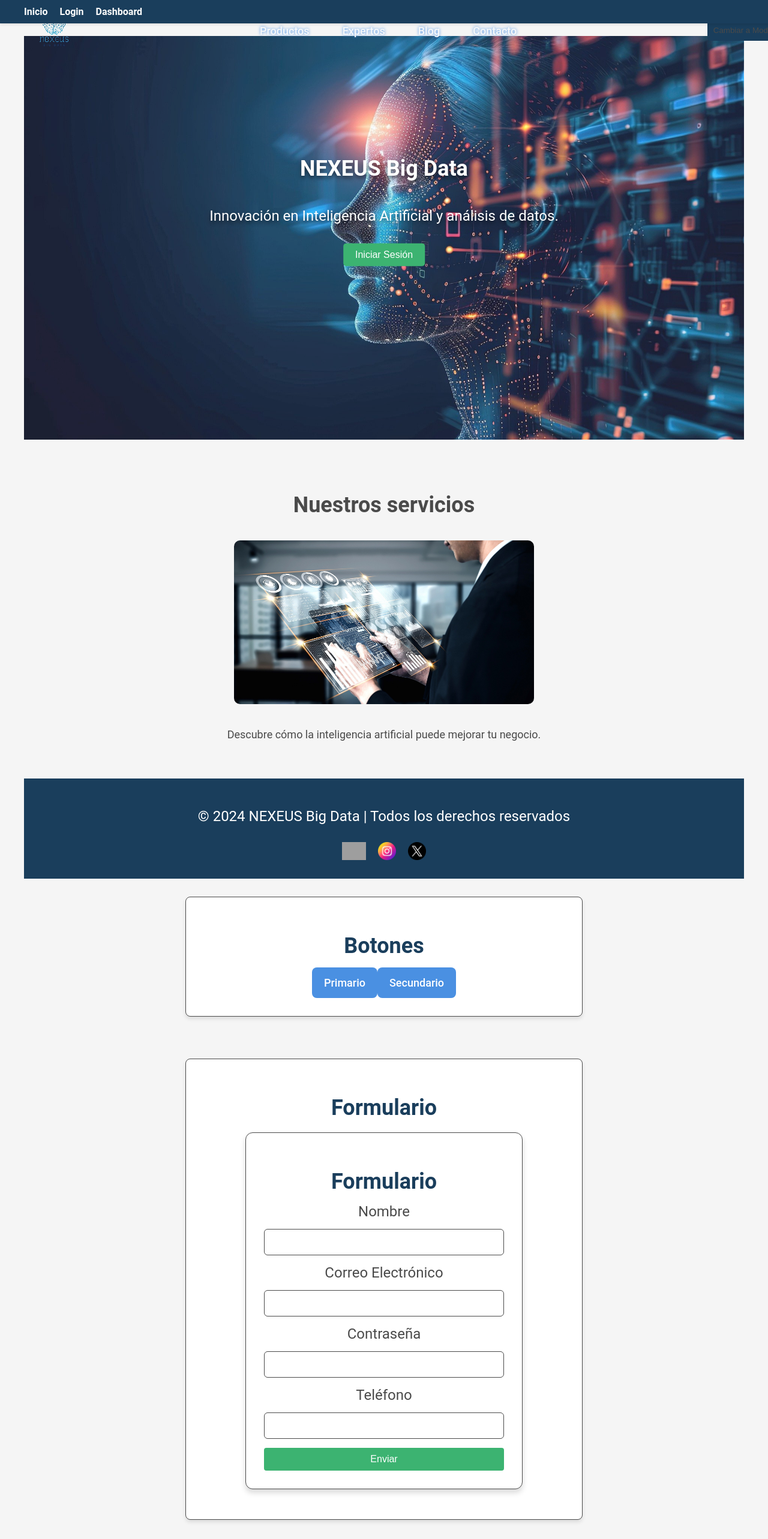
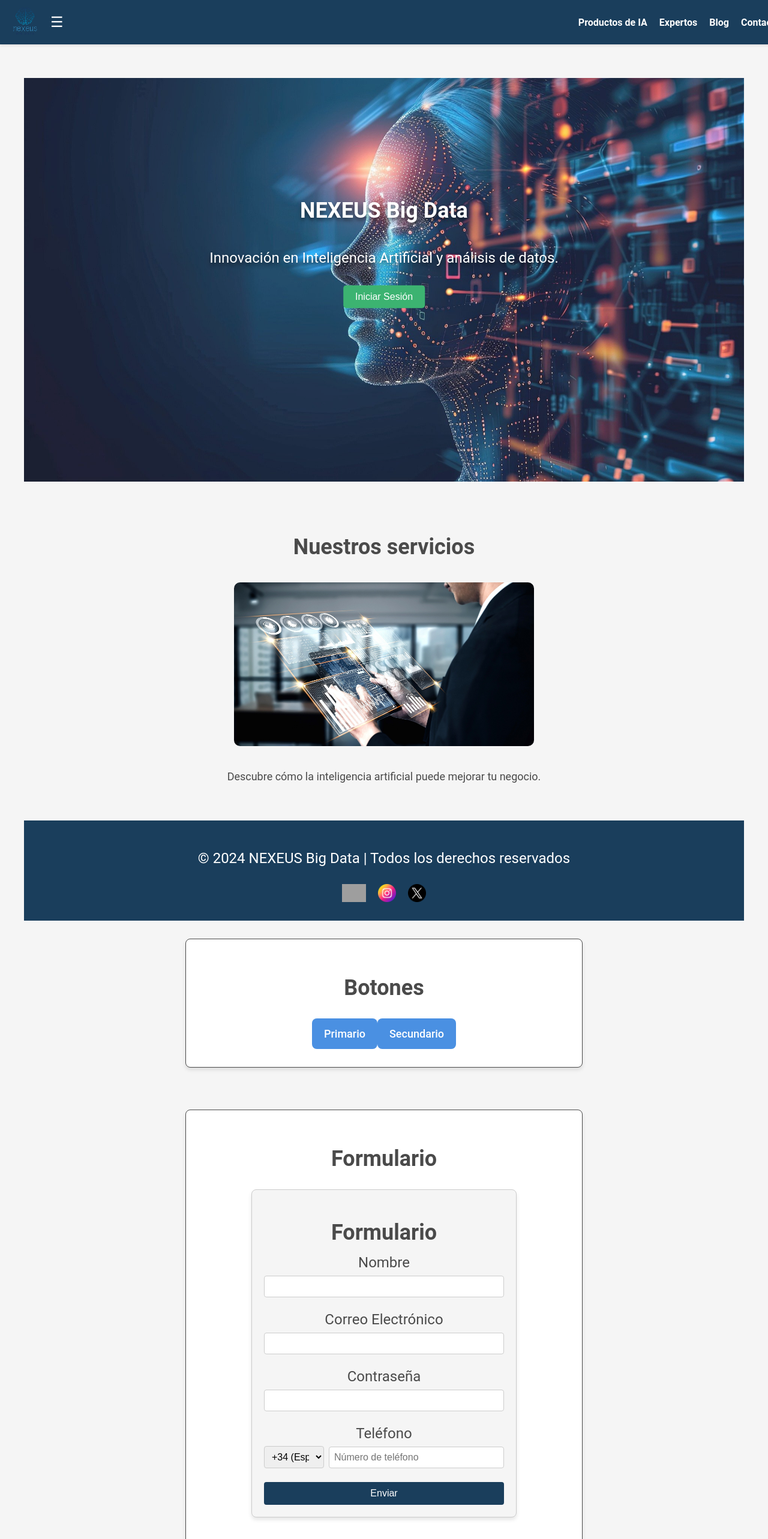
Before and after one commit to Olm72/frontend, a React (Create React App) app: page / in a window 1280 px wide. Shown: the top 2566 px of the page at 60% size. Built offline with nearby package versions, Linux system fonts and the light colour scheme; grey boxes are pictures that could not be loaded.

Commit message:
Añadidos enlaces a la derecha del header, diseño ajustado y menú funcional.

```diff
--- a/src/App.css
+++ b/src/App.css
@@ -24,15 +24,6 @@ body {
   font-family: 'Roboto', sans-serif;
 }
 
-
-body {
-  margin: 0;
-  padding: 0;
-  font-family: 'Roboto', sans-serif;
-  background-color: var(--background-color);
-  color: var(--text-color);
-}
-
 .app-container {
   display: flex;
   flex-direction: column;
@@ -42,40 +33,130 @@ body {
 
 /* Header */
 .app-header {
-  background-color: var(--primary-color); /* Azul marino */
+  display: flex;
+  justify-content: space-between;
+  align-items: center;
+  padding: 10px 20px;
+  background-color: var(--primary-color);
   color: white;
-  padding: 10px 20px;
-  position: fixed; /* Fija el header en la parte superior */
+  position: fixed;
   top: 0;
   left: 0;
-  width: 100%; /* Asegura que el header ocupe todo el ancho */
-  z-index: 1000; /* Hace que el header esté por encima de otros elementos */
+  width: 100%;
+  z-index: 1000;
+  box-shadow: 0px 2px 4px rgba(0, 0, 0, 0.1);
+}
+
+.header-left {
   display: flex;
   align-items: center;
-  justify-content: space-between; /* Espacio entre contenido del header */
-  box-shadow: 0px 2px 4px rgba(0, 0, 0, 0.1); /* Sombra opcional */
 }
 
-.header-nav .nav-list {
+.header-right {
+  display: flex;
+  align-items: center;
+}
+
+.nav-links {
   display: flex;
   list-style: none;
   margin: 0;
   padding: 0;
 }
 
-.header-nav .nav-list li {
+.nav-links li {
   margin-left: 20px;
 }
 
-.header-nav .nav-list li a {
+.nav-links li a {
   color: white;
   text-decoration: none;
   font-size: 16px;
   font-weight: bold;
 }
 
-.header-nav .nav-list li a:hover {
+.nav-links li a:hover {
   text-decoration: underline;
+}
+
+.logo {
+  height: 50px; /* Tamaño del logo */
+  margin-right: 15px; /* Espacio entre el logo y el menú desplegable */
+}
+
+.dropdown-menu {
+  position: relative;
+  margin-right: auto; /* Empuja el botón de cambio de tema hacia la derecha */
+}
+
+.dropdown-menu {
+  position: relative;
+}
+
+.menu-toggle {
+  background: none;
+  border: none;
+  color: white;
+  font-size: 24px;
+  cursor: pointer;
+}
+
+.dropdown-content {
+  position: absolute;
+  top: 100%;
+  left: 0;
+  background-color: var(--primary-color);
+  box-shadow: 0 4px 8px rgba(0, 0, 0, 0.2);
+  list-style: none;
+  padding: 10px;
+  margin: 0;
+  display: flex;
+  flex-direction: column;
+  border-radius: 4px;
+  z-index: 100;
+}
+
+.dropdown-content li {
+  margin: 5px 0;
+}
+
+.dropdown-content li a,
+.dropdown-content li button {
+  color: white;
+  text-decoration: none;
+  padding: 10px;
+  background: none;
+  border: none;
+  text-align: left;
+  cursor: pointer;
+  width: 100%;
+}
+
+.dropdown-content li a:hover,
+.dropdown-content li button:hover {
+  background-color: var(--secondary-color);
+  border-radius: 4px;
+}
+
+
+.dropdown-menu:hover .dropdown-content {
+  display: block;
+}
+
+.theme-toggle-button {
+  margin-left: auto; /* Empuja el botón de cambio de tema hacia el extremo derecho */
+  background: none;
+  border: none;
+  color: white;
+  font-size: 16px;
+  cursor: pointer;
+  padding: 10px;
+  border-radius: 4px;
+  transition: background-color 0.3s;
+}
+
+.theme-toggle-button:hover {
+  background-color: var(--secondary-color);
 }
 
 /* Contenido principal */
@@ -87,6 +168,7 @@ body {
   text-align: center;
   font-size: 24px;
   position: relative;
+  margin-top: 70px; /* Para evitar que el contenido se superponga con el header */
 }
 
 .app-main {
@@ -111,14 +193,15 @@ body {
   border: 1px solid var(--text-color);
 }
 
-.button-section h2,
-.form-section h2 {
-  margin-bottom: 15px;
+.app-footer {
+  background-color: var(--primary-color);
+  color: white;
   text-align: center;
-  color: var(--primary-color);
+  padding: 10px;
+  font-size: 14px;
 }
 
-
+/* Botones */
 .button-group button {
   background-color: var(--secondary-color);
   color: white;
@@ -127,73 +210,10 @@ body {
   border-radius: 8px;
   cursor: pointer;
   font-size: 18px;
-  transition: all 0,3s ease;
+  transition: all 0.3s ease;
 }
 
 .button-group button:hover {
   background-color: var(--button-hover-color);
   transform: scale(1.05);
 }
-
-.button-group button {
-  background-color: var(--secondary-color);
-  color: white;
-  padding: 15px 20px;
-  border: none;
-  border-radius: 8px;
-  cursor: pointer;
-  font-size: 18px;
-  transition: all 0,3s ease;
-}
-
-.button-group button:hover {
-  background-color: var(--button-hover-color);
-  transform: scale(1.05);
-}
-
-.app-footer {
-  background-color: var(--primary-color);
-  color: white;
-  text-align: center;
-  padding: 10px;
-  font-size: 14px;
-}
-
-.form-container {
-  background-color: white;
-  border: 1px solid var(--text-color);
-  border-radius: 12px;
-  padding: 30px;
-  box-shadow: 0 6px 10px rgba(0, 0, 0, 0.15);
-}
-
-.form-container input {
-  width: 100%;
-  padding: 12px 15px;
-  margin: 15px 0;
-  border: 1px solid var(--text-color);
-  border-radius: 6px;
-  font-size: 16px;
-  box-sizing: border-box;
-}
-
-.form-container input:focus {
-  border-color: var(--secondary-color);
-  outline: none;
-}
-
-.form-container button {
-  background-color: var(--accent-color);
-  color: white;
-  padding: 10px 15px;
-  border: none;
-  border-radius: 4px;
-  cursor: pointer;
-  font-size: 16px;
-  width: 100%;
-  transition: background-color 0.3s ease;
-}
-
-.form-container button:hover {
-  background-color: var(--secondary-color);
-}
--- a/src/App.jsx
+++ b/src/App.jsx
@@ -1,5 +1,5 @@
 import React, { useState } from "react";
-import { BrowserRouter as Router, Routes, Route, Navigate, Link } from "react-router-dom";
+import { BrowserRouter as Router, Routes, Route, Link } from "react-router-dom";
 import Button from "./components/Button/Button";
 import Form from "./components/Form/Form";
 import Error404 from "./components/ErrorMensajes/Error404";
@@ -8,9 +8,11 @@ import Home from "./pages/Home";
 import Login from "./components/Login";
 import Dashboard from "./components/Dashboard";
 import "./App.css";
+import logo from "./assets/images/nexeus-logo.png";
 
 const App = () => {
   const [theme, setTheme] = useState("light");
+  const [menuOpen, setMenuOpen] = useState(false);
 
   const toggleTheme = () => {
     const newTheme = theme === "light" ? "dark" : "light";
@@ -18,21 +20,65 @@ const App = () => {
     document.documentElement.setAttribute("data-theme", newTheme);
   };
 
+  const toggleMenu = () => {
+    setMenuOpen(!menuOpen);
+  };
+
+  const closeMenu = () => {
+    setMenuOpen(false);
+  };
+
   return (
     <Router>
       <div className="app-container">
         {/* Header Responsivo */}
         <header className="app-header">
-          <nav className="header-nav">
-            <ul className="nav-list">
+          {/* Logo y menú desplegable */}
+          <div className="header-left">
+            <Link to="/" className="logo-container">
+              <img src={logo} alt="Nexeus Logo" className="logo" />
+            </Link>
+            <nav className="dropdown-menu" onMouseLeave={closeMenu}>
+              <button className="menu-toggle" onClick={toggleMenu}>
+                ☰
+              </button>
+              {menuOpen && (
+                <ul className="dropdown-content">
+                  <li>
+                    <Link to="/dashboard" onClick={closeMenu}>
+                      Dashboard
+                    </Link>
+                  </li>
+                  <li>
+                    <button
+                      className="theme-toggle-button"
+                      onClick={() => {
+                        toggleTheme();
+                        closeMenu();
+                      }}
+                    >
+                      {theme === "light" ? "Modo Oscuro" : "Modo Claro"}
+                    </button>
+                  </li>
+                </ul>
+              )}
+            </nav>
+          </div>
+
+          {/* Enlaces a la derecha */}
+          <nav className="header-right">
+            <ul className="nav-links">
               <li>
-                <Link to="/">Inicio</Link>
+                <Link to="/productos">Productos de IA</Link>
               </li>
               <li>
-                <Link to="/login">Login</Link>
+                <Link to="/expertos">Expertos</Link>
               </li>
               <li>
-                <Link to="/dashboard">Dashboard</Link>
+                <Link to="/blog">Blog</Link>
+              </li>
+              <li>
+                <Link to="/contacto">Contacto</Link>
               </li>
             </ul>
           </nav>
@@ -78,7 +124,7 @@ const App = () => {
               <Route path="/dashboard" element={<Dashboard />} />
               <Route path="/error404" element={<Error404 />} />
               <Route path="/error500" element={<Error500 />} />
-              <Route path="*" element={<Error404/>} />
+              <Route path="*" element={<Error404 />} />
             </Routes>
           </main>
 
--- a/src/Header.css
+++ /dev/null
@@ -1,27 +0,0 @@
-.header {
-    display: flex;
-    justify-content: space-between;
-    align-items: center;
-    padding: 10px 20px;
-    background-color: #1A3E5C;
-  }
-
-  .logo {
-    height: 50px;
-  }
-
-  .nav ul {
-    list-style: none;
-    display: flex;
-    gap: 15px;
-  }
-
-  .nav a {
-    color: white;
-    text-decoration: none;
-  }
-
-  .social-icons img {
-    width: 30px;
-    margin-left: 10px;
-  }
--- a/src/components/Form/Form.css
+++ b/src/components/Form/Form.css
@@ -65,3 +65,22 @@
     background-color: var(--secondary-color);
     transition: background-color 0.3s ease;
   }
+
+  /* Prefijos */
+  .form-group {
+    display: flex;
+    flex-direction: column;
+    margin-bottom: 15px;
+  }
+
+  .form-group select,
+  .form-group input {
+    padding: 8px;
+    font-size: 16px;
+    border: 1px solid #ccc;
+    border-radius: 4px;
+  }
+
+  .form-group select {
+    width: 100px;
+  }
--- a/src/components/Form/Form.jsx
+++ b/src/components/Form/Form.jsx
@@ -8,6 +8,7 @@ const Form = ({ onSubmit }) => {
     email: "",
     password: "",
     phone: "",
+    countryCode: "+34",
   });
 
   const [errors, setErrors] = useState({});
@@ -30,9 +31,10 @@ const Form = ({ onSubmit }) => {
         "La contraseña debe tener al menos 6 caracteres, incluyendo una letra y un número.";
     }
 
-    const phoneRegex = /^\d{9}$/;
-    if (!phoneRegex.test(formData.phone)) {
-      newErrors.phone = "El teléfono debe tener exactamente 9 dígitos.";
+    const fullPhoneNumber = `${formData.countryCode}${formData.phone}`;
+    const phoneRegex = /^\+\d{1,3}\d{7,12}$/; // Validar el número completo con el prefijo
+    if (!phoneRegex.test(fullPhoneNumber)) {
+      newErrors.phone = "Introduce un número de teléfono válido.";
     }
 
     setErrors(newErrors);
@@ -95,13 +97,28 @@ const Form = ({ onSubmit }) => {
 
       <div className="form-group">
         <label htmlFor="phone">Teléfono</label>
+        <div style={{ display: "flex", alignItems: "center", gap: "8px" }}>
+          <select
+            id="countryCode"
+            name="countryCode"
+            value={formData.countryCode}
+            onChange={handleChange}
+          >
+            <option value="+34">+34 (España)</option>
+            <option value="+1">+1 (EE.UU.)</option>
+            <option value="+44">+44 (Reino Unido)</option>
+            <option value="+91">+91 (India)</option>
+            {/* Agrega más prefijos */}
+          </select>
           <input
             type="text"
             id="phone"
             name="phone"
+            placeholder="Número de teléfono"
             value={formData.phone}
             onChange={handleChange}
           />
+        </div>
         {errors.phone && <ErrorMensajes simpleMessage={errors.phone} />}
       </div>
 
--- a/src/pages/Home.css
+++ b/src/pages/Home.css
@@ -13,7 +13,6 @@
 width: 100%;
 padding: 20px 5%;
 background: transparent;
-  display: flex;
 justify-content: space-between;
 align-items: center;
 z-index: 100;
@@ -22,6 +21,7 @@
 
 .logo {
   height: 60px;
+  cursor: pointer;
   font-size: 25px;
   color: #f8f9fa; /* Color letras menú Nexeus */
   text-decoration: none;
--- a/src/pages/Home.jsx
+++ b/src/pages/Home.jsx
@@ -1,6 +1,5 @@
 import React from "react";
 import "./Home.css";
-import logo from "../assets/images/nexeus-logo.png";
 import headerImage from "../assets/images/ai-generated-8540915_1920.jpg";
 import featureImage from "../assets/images/technology-7111799_1920.jpg";
 import facebookIcon from "../assets/images/facebook.png";
@@ -10,34 +9,6 @@ import twitterIcon from "../assets/images/gorjeo.png";
 const Home = ({ toggleTheme, theme }) => {
   return (
     <div className="home-container">
-      {/* Sección del header */}
-      <header className="home-header">
-        <img src={logo} alt="Nexeus Logo" className="logo" />
-        <nav className="home-nav">
-          <ul>
-            <li><a href="#products">Productos</a></li>
-            <li><a href="#experts">Expertos</a></li>
-            <li><a href="#blog">Blog</a></li>
-            <li><a href="#contact">Contacto</a></li>
-          </ul>
-        </nav>
-        {/* Botón para cambiar el tema */}
-        <button
-          className="theme-toggle-button"
-          onClick={toggleTheme}
-          style={{
-            backgroundColor: "var(--primary-color)",
-            color: "var(--text-color)",
-            padding: "10px",
-            border: "none",
-            borderRadius: "5px",
-            cursor: "pointer",
-          }}
-        >
-          Cambiar a {theme === "light" ? "Modo Oscuro" : "Modo Claro"}
-        </button>
-      </header>
-
       {/* Sección del Hero */}
       <section className="home-hero">
         <img src={headerImage} alt="Hero" className="hero-image" />
```
Also changed, not shown: src/Footer.jsx (renamed from src/Header.jsx, +1 -9 lines), src/Footer.css (added). Lines whose indentation alone changed are shown as unchanged.
